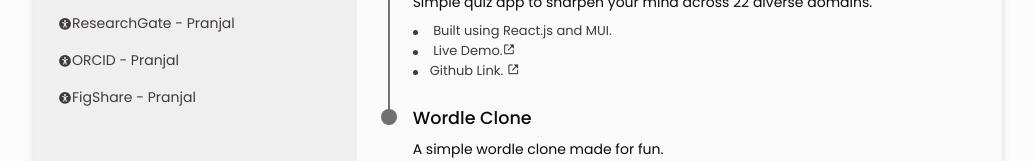
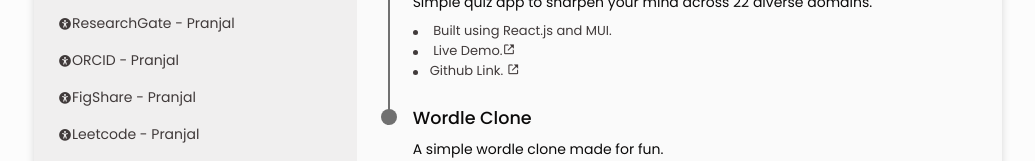
Before and after one commit to Pranjal-Jamuar/resume, a website: page index.html in a window 1280 px wide. Shown: the part 630-791 px from the top of the page, without its empty margins (122-1157 px from the left). Drawn offline with nearby package versions, Linux system fonts and the light colour scheme.

Commit message:
added leetcode

```diff
--- a/index.html
+++ b/index.html
@@ -167,6 +167,14 @@
               >
                 <i class="bx bxs-universal-access"></i>
                 FigShare - Pranjal
+              </a>
+              <a
+                href="https://leetcode.com/u/pranjal_Jamuar/"
+                target="_blank"
+                class="social-link"
+              >
+                <i class="bx bxs-universal-access"></i>
+                Leetcode - Pranjal
               </a>
             </div>
           </section>
```
